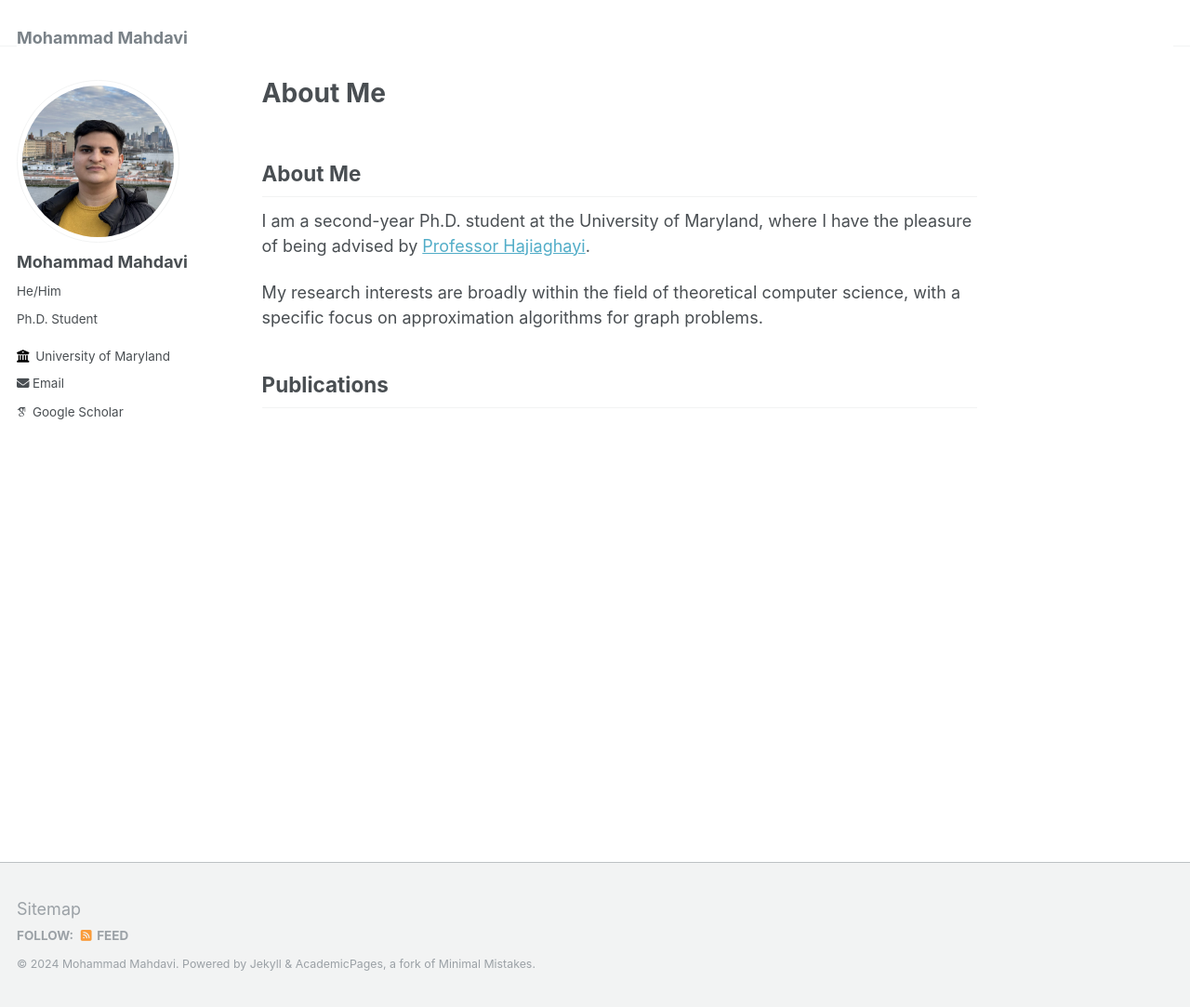
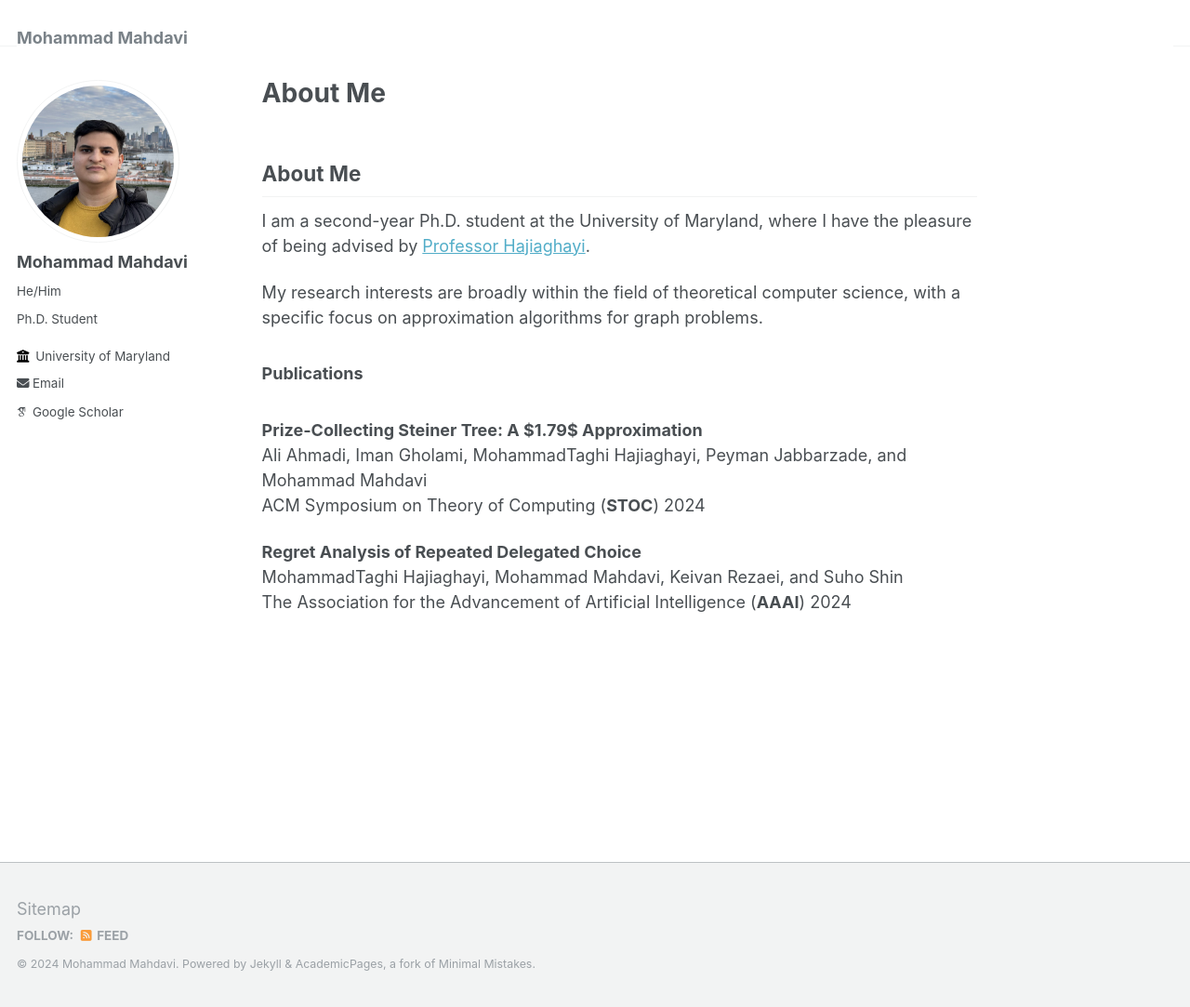
Before and after one commit to mo-ma/mo-ma.github.io, a Jekyll site: the page built from _pages/about.md, in a window 1280 px wide and 1083 px high. Shown: the whole window at 93% size. Built offline with Jekyll 4.4.1, drawn with Linux system fonts in a browser that asks for light colours; some web fonts are replaced; our own code applies the rules of GitHub Pages for plain Markdown files.

Commit message:
Update about.md

```diff
--- a/_pages/about.md
+++ b/_pages/about.md
@@ -1,6 +1,7 @@
 ---
 permalink: /
 author_profile: true
+title:
 redirect_from:
   - /about/
   - /about.html
@@ -10,4 +11,15 @@ I am a second-year Ph.D. student at the University of Maryland, where I have the
 
 My research interests are broadly within the field of theoretical computer science, with a specific focus on approximation algorithms for graph problems.
 
-## Publications
+### Publications
+<div style="line-height:150%;">
+    <br>
+</div>
+
+**Prize-Collecting Steiner Tree: A $1.79$ Approximation** \
+  Ali Ahmadi, Iman Gholami, MohammadTaghi Hajiaghayi, Peyman Jabbarzade, and Mohammad Mahdavi\
+  ACM Symposium on Theory of Computing (**STOC**) 2024
+
+**Regret Analysis of Repeated Delegated Choice** \
+  MohammadTaghi Hajiaghayi, Mohammad Mahdavi, Keivan Rezaei, and Suho Shin\
+  The Association for the Advancement of Artificial Intelligence (**AAAI**) 2024
```
